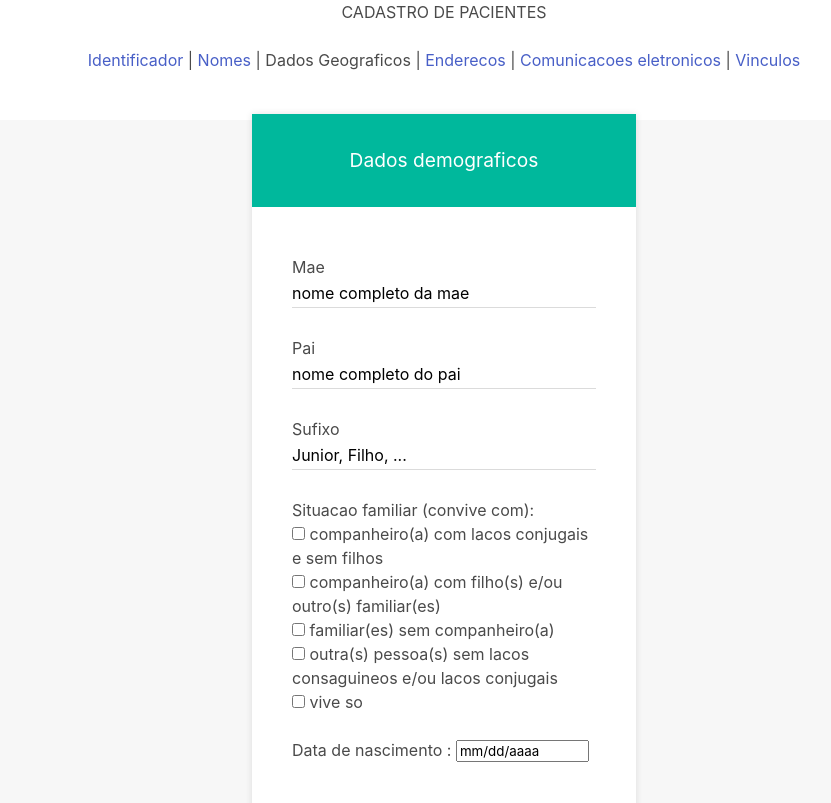
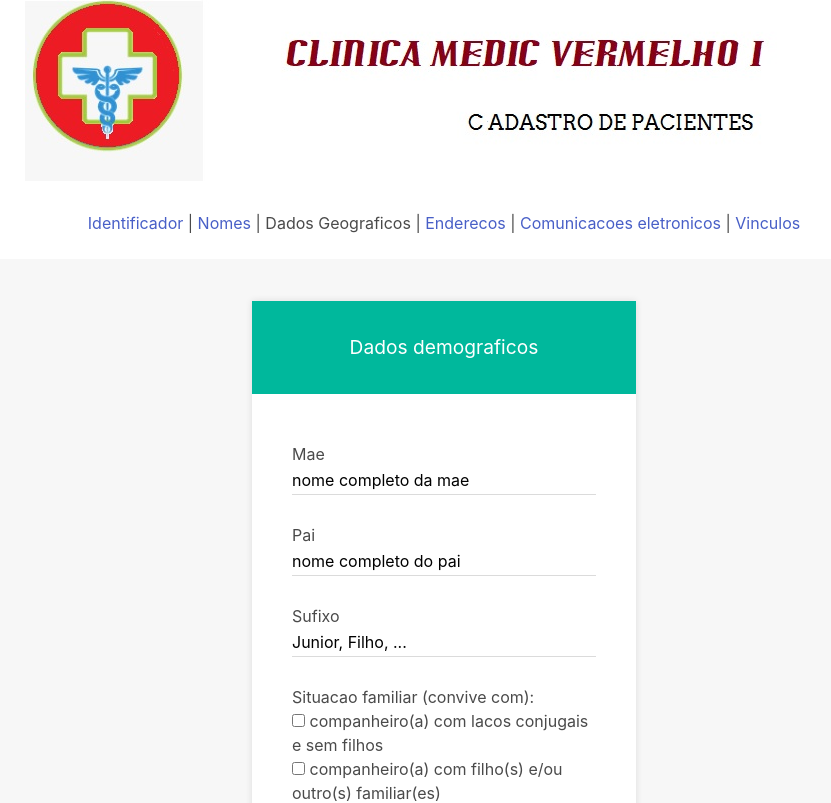
Before and after one commit to netfanely/fe-2018, a plain HTML site: page geograf.html in a window 1280 px wide. Shown: the top 803 px of the page, without its empty margins (196-1027 px from the left). Drawn offline with nearby package versions, Linux system fonts and the light colour scheme.

Commit message:
Add files via upload

```diff
--- a/geograf.html
+++ b/geograf.html
@@ -157,14 +157,14 @@ button:focus {
 </head>
 <BODY>
     <center>
-    <H1>CADASTRO DE PACIENTES</H1>
+    <IMG SRC="img/banerclinica.jpg">
     </center>
 <BR>
 <h3><CENTER><a href="index.html">Identificador</a> | <a href="nomes.html">Nomes</a> | Dados Geograficos</a> | <a href="endereco.html">Enderecos</a> | <a href="eletro.html">Comunicacoes eletronicos</a> | <a href="vinculos.html">Vinculos</a></CENTER></h3>
-<br><br>
+<br>
 
 <div id="login">
-<div id="area">
+<div id="area">  <br>  <br>  <br>  <br>
 
 <form id="formulario" action="endereco.html" method="POST" name="myForm">
     <fieldset>
```
Also changed, not shown: eletro.html (+4 -5 lines), endereco.html (+3 -3 lines), index.html (+2 -3 lines), nomes.html (+4 -2 lines), vinculos.html (+5 -3 lines), para_mejoras.txt.
